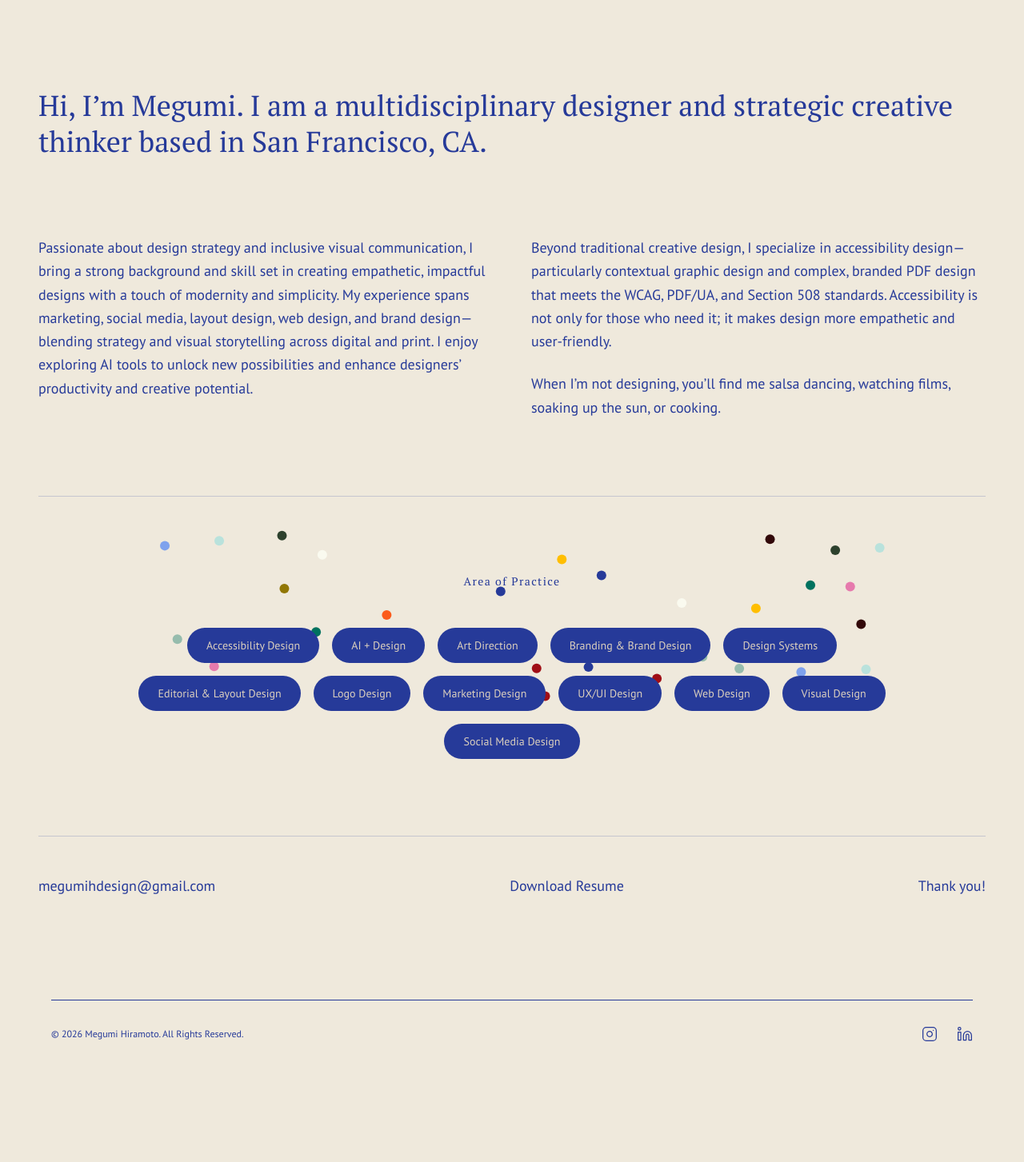
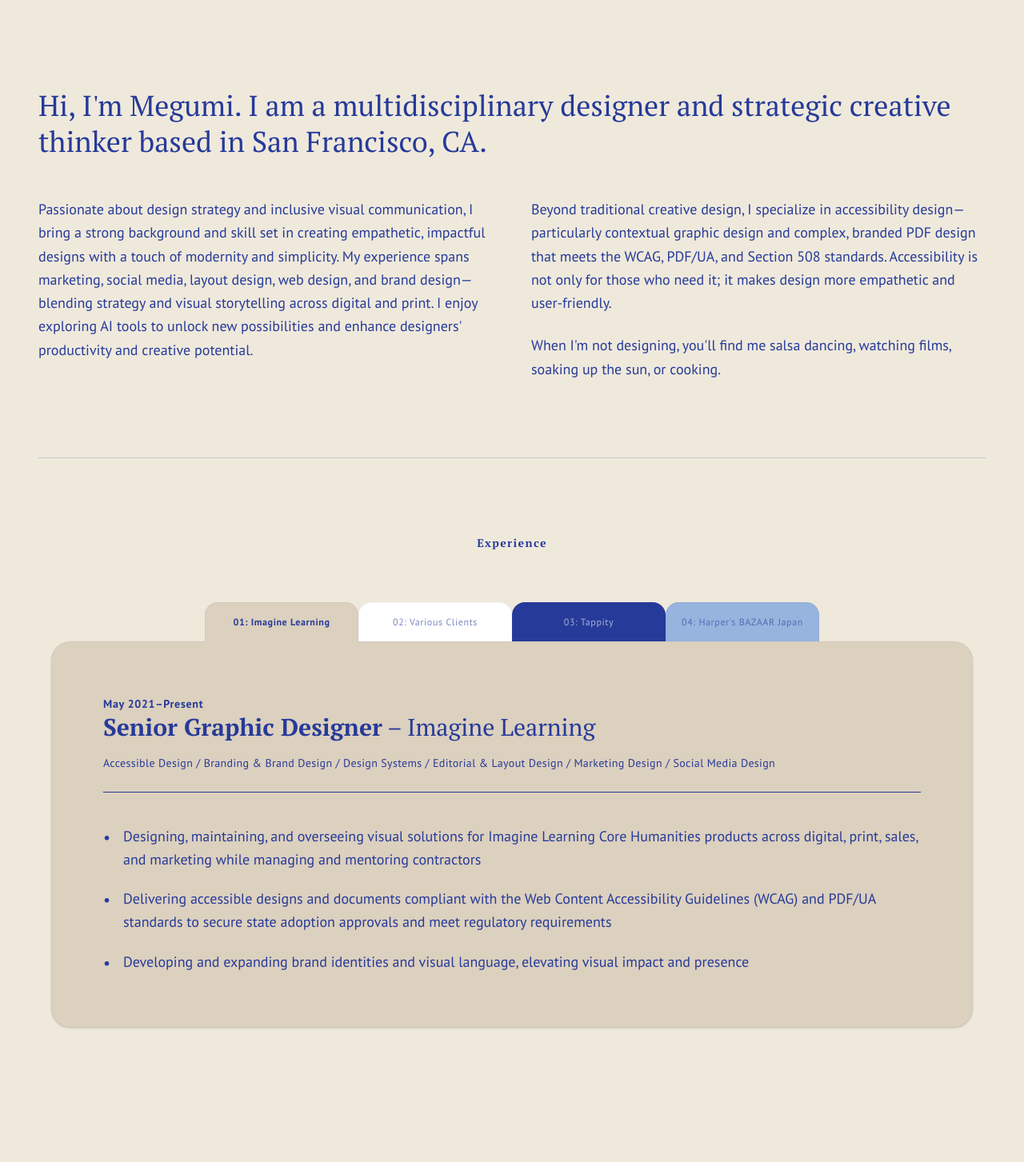
Before and after one commit to megumihdesign-bot/megumi-hiramoto-portfolio, a React (Vite) app: page /about in a window 1280 px wide. Shown: the part 275-1728 px from the top of the page at 80% size. Before the commit the page ends 1626 px from the top, so only its background shows below. Built offline with nearby package versions, Linux system fonts and the light colour scheme.

Commit message:
Replace About page with full experience, practice, and education sections
Co-Authored-By: Claude Sonnet 4.6 <noreply@anthropic.com>

```diff
--- a/src/pages/About.tsx
+++ b/src/pages/About.tsx
@@ -1,15 +1,78 @@
 import { useState, useEffect } from 'react';
-import { motion } from 'motion/react';
+import { motion, AnimatePresence } from 'motion/react';
 import { FloatingDots } from '../components/FloatingDots';
 
 const PRACTICES = [
-  "Accessibility Design", "AI + Design", "Art Direction", "Branding & Brand Design",
+  "Accessible Design", "AI + Design", "Art Direction", "Branding & Brand Design",
   "Design Systems", "Editorial & Layout Design", "Logo Design", "Marketing Design",
   "UX/UI Design", "Web Design", "Visual Design", "Social Media Design"
 ];
 
+const EXPERIENCE_DATA = [
+  {
+    id: 'imagine',
+    tabTitle: '01: Imagine Learning',
+    date: 'May 2021–Present',
+    role: 'Senior Graphic Designer',
+    company: 'Imagine Learning',
+    categories: 'Accessible Design / Branding & Brand Design / Design Systems / Editorial & Layout Design / Marketing Design / Social Media Design',
+    description: [
+      'Designing, maintaining, and overseeing visual solutions for Imagine Learning Core Humanities products across digital, print, sales, and marketing while managing and mentoring contractors',
+      'Delivering accessible designs and documents compliant with the Web Content Accessibility Guidelines (WCAG) and PDF/UA standards to secure state adoption approvals and meet regulatory requirements',
+      'Developing and expanding brand identities and visual language, elevating visual impact and presence'
+    ],
+    bgColor: '#DCD0BE',
+    textColor: '#263A99'
+  },
+  {
+    id: 'various',
+    tabTitle: '02: Various Clients',
+    date: 'January 2019–Present',
+    role: 'Freelance Designer',
+    company: 'Various Clients',
+    categories: 'Art Direction / Branding & Brand Design / Design Systems / Editorial & Layout Design / Logo Design / Marketing Design / Web Design / Visual Design / Social Media Design',
+    description: [
+      'Offering project-based design services and strategies to the brands such as BeHome, Burn A Light Productions, and VelocityAI',
+      'Executing a range of designed assets including logos, business systems, catalogs, fliers, and social media',
+      'Art directing brand vision, visual strategies, and marketing materials to ensure consistency and impact'
+    ],
+    bgColor: '#FFFFFF',
+    textColor: '#263A99'
+  },
+  {
+    id: 'tappity',
+    tabTitle: '03: Tappity',
+    date: 'February 2021–May 2021',
+    role: 'Graphic Designer',
+    company: 'Tappity',
+    categories: 'Art Direction / Design Systems / Visual Design',
+    description: [
+      'Designed graphic elements and assets to support product development',
+      'Updated and maintained newsletter layouts to enhance readability and brand consistency'
+    ],
+    bgColor: '#263A99',
+    textColor: '#FFFFFF'
+  },
+  {
+    id: 'harpers',
+    tabTitle: "04: Harper's BAZAAR Japan",
+    date: 'January 2016–July 2016',
+    role: 'Editorial Assistant',
+    company: "Harper's BAZAAR Japan, Hearst Fujingaho Co., Ltd.",
+    categories: 'Project Management / Communication',
+    description: [
+      'Managed projects, physical and digital assets for the magazine',
+      'Assisted emails, client communications, and schedules for the editorial team',
+      'Supported photo shoots and manuscript translations'
+    ],
+    bgColor: '#97B4DE',
+    textColor: '#263A99'
+  }
+];
+
 export const About = () => {
   const [isMobile, setIsMobile] = useState(false);
+  const [activeTab, setActiveTab] = useState(EXPERIENCE_DATA[0].id);
 
   useEffect(() => {
     const checkMobile = () => setIsMobile(window.innerWidth < 1024);
@@ -17,6 +80,8 @@ export const About = () => {
     window.addEventListener('resize', checkMobile);
     return () => window.removeEventListener('resize', checkMobile);
   }, []);
+
+  const activeExperience = EXPERIENCE_DATA.find(exp => exp.id === activeTab)!;
 
   return (
     <main className="pt-24 md:pt-32 lg:pt-40 pb-0 px-6 md:px-12 max-w-7xl mx-auto">
@@ -30,16 +95,16 @@ export const About = () => {
         </h1>
       </div>
 
-      <div className="grid grid-cols-1 lg:grid-cols-12 gap-12 mb-12 md:mb-16 lg:mb-24">
+      <div className="grid grid-cols-1 lg:grid-cols-12 gap-y-6 lg:gap-x-12 mb-12 md:mb-16 lg:mb-24">
         <div className="lg:col-span-12">
-          <h2 className="text-3xl md:text-4xl font-serif text-cobalt leading-tight mb-12 w-full">
-            Hi, I’m Megumi. I am a multidisciplinary designer and strategic creative thinker based in San Francisco, CA.
+          <h2 className="text-3xl md:text-4xl font-serif text-cobalt leading-tight mb-6 w-full">
+            Hi, I'm Megumi. I am a multidisciplinary designer and strategic creative thinker based in San Francisco, CA.
           </h2>
         </div>
 
         <div className="lg:col-span-6 text-lg text-cobalt leading-relaxed space-y-6">
           <p>
-            Passionate about design strategy and inclusive visual communication, I bring a strong background and skill set in creating empathetic, impactful designs with a touch of modernity and simplicity. My experience spans marketing, social media, layout design, web design, and brand design—blending strategy and visual storytelling across digital and print. I enjoy exploring AI tools to unlock new possibilities and enhance designers’ productivity and creative potential.
+            Passionate about design strategy and inclusive visual communication, I bring a strong background and skill set in creating empathetic, impactful designs with a touch of modernity and simplicity. My experience spans marketing, social media, layout design, web design, and brand design—blending strategy and visual storytelling across digital and print. I enjoy exploring AI tools to unlock new possibilities and enhance designers' productivity and creative potential.
           </p>
         </div>
 
@@ -48,18 +113,89 @@ export const About = () => {
             Beyond traditional creative design, I specialize in accessibility design—particularly contextual graphic design and complex, branded PDF design that meets the WCAG, PDF/UA, and Section 508 standards. Accessibility is not only for those who need it; it makes design more empathetic and user-friendly.
           </p>
           <p>
-            When I’m not designing, you’ll find me salsa dancing, watching films, soaking up the sun, or cooking.
+            When I'm not designing, you'll find me salsa dancing, watching films, soaking up the sun, or cooking.
           </p>
         </div>
       </div>
 
-      <div className="border-t border-cobalt/20 pt-12 md:pt-16 lg:pt-24 mb-12 md:mb-16 lg:mb-24 relative">
-        <FloatingDots count={40} area="practice-support" />
-        <h3 className="text-sm tracking-widest text-cobalt text-center mb-12 relative z-10">
+      {/* Experience Section - Interactive Folder/Tab System */}
+      <div className="mb-24 md:mb-32">
+        <div className="w-full h-[1px] bg-cobalt/20 mb-24" />
+        <h3 className="text-sm tracking-widest text-cobalt text-center mb-16 font-bold">Experience</h3>
+
+        <div className="relative max-w-6xl mx-auto">
+          {/* Tabs */}
+          <div className="flex flex-wrap lg:flex-nowrap justify-center gap-1 lg:gap-0 relative z-10 px-4 lg:px-12">
+            {EXPERIENCE_DATA.map((exp) => (
+              <button
+                key={exp.id}
+                onClick={() => setActiveTab(exp.id)}
+                className={`px-4 py-3 lg:px-0 lg:py-4 lg:w-48 text-[10px] lg:text-xs tracking-wider transition-all duration-300 rounded-t-xl lg:rounded-t-2xl border-t border-x border-cobalt/5 ${
+                  activeTab === exp.id ? 'z-20 font-bold' : 'z-10 font-normal'
+                }`}
+                style={{
+                  backgroundColor: exp.bgColor,
+                  color: exp.textColor,
+                  marginBottom: activeTab === exp.id ? '-1px' : '0'
+                }}
+              >
+                <span className={activeTab === exp.id ? 'opacity-100' : 'opacity-60'}>
+                  {isMobile ? exp.tabTitle.split(':')[0] : exp.tabTitle}
+                </span>
+              </button>
+            ))}
+          </div>
+
+          {/* Panel */}
+          <div
+            className="relative z-0 p-8 md:p-12 lg:p-16 rounded-3xl border border-cobalt/5 shadow-sm min-h-[600px] md:min-h-[550px] lg:min-h-[480px] transition-colors duration-500"
+            style={{
+              backgroundColor: activeExperience.bgColor,
+              color: activeExperience.textColor
+            }}
+          >
+            <AnimatePresence mode="wait">
+              <motion.div
+                key={activeTab}
+                initial={{ opacity: 0 }}
+                animate={{ opacity: 1 }}
+                exit={{ opacity: 0 }}
+                transition={{ duration: 0.3 }}
+                className="space-y-6"
+              >
+                <div className="space-y-4">
+                  <span className="text-sm font-bold tracking-wider">{activeExperience.date}</span>
+                  <h4 className="text-2xl md:text-3xl font-serif">
+                    <span className="font-bold">{activeExperience.role}</span> – {activeExperience.company}
+                  </h4>
+                  <p className="text-xs md:text-sm font-normal tracking-wide leading-relaxed">
+                    {activeExperience.categories}
+                  </p>
+                </div>
+
+                <div className="w-full h-[1px]" style={{ backgroundColor: activeExperience.textColor }} />
+
+                <ul className="space-y-5 list-none pt-4">
+                  {activeExperience.description.map((item, i) => (
+                    <li key={i} className="text-base md:text-lg leading-relaxed flex items-start gap-4">
+                      <span className="flex items-center justify-center h-[1.625em] text-base md:text-xl">•</span>
+                      <span>{item}</span>
+                    </li>
+                  ))}
+                </ul>
+              </motion.div>
+            </AnimatePresence>
+          </div>
+        </div>
+      </div>
+
+      <div className="pt-12 md:pt-16 lg:pt-24 mb-12 md:mb-16 lg:mb-24 relative">
+        <FloatingDots count={50} area="practice-support" />
+        <h3 className="text-sm tracking-widest text-cobalt text-center mb-16 font-bold relative z-10">
           Area of Practice
         </h3>
 
-        <div className="flex flex-wrap justify-center gap-4 max-w-5xl mx-auto relative z-10">
+        <div className="flex flex-wrap justify-center gap-x-4 gap-y-6 max-w-5xl mx-auto relative z-10">
           {PRACTICES.map((practice, idx) => (
             <motion.span
               key={practice}
@@ -76,19 +212,31 @@ export const About = () => {
         </div>
       </div>
 
-      <div className="border-t border-cobalt/20 pt-12 flex flex-col md:flex-row justify-between items-center gap-8">
-        <a href="mailto:megumihdesign@gmail.com" className="text-cobalt hover:opacity-60 transition-opacity text-lg">
-          megumihdesign@gmail.com
-        </a>
+      {/* Education Section */}
+      <div className="pt-12 md:pt-16 lg:pt-24 mb-12 md:mb-16 lg:mb-24 text-center">
+        <h3 className="text-sm tracking-widest text-cobalt mb-16 font-bold">Education</h3>
+        <div className="space-y-16">
+          <div className="space-y-3">
+            <h4 className="text-2xl md:text-3xl font-serif text-cobalt font-bold">MA in Graphic Design & Digital Media</h4>
+            <p className="text-lg text-cobalt">Academy Art of University, San Francisco CA</p>
+          </div>
+          <div className="space-y-3">
+            <h4 className="text-2xl md:text-3xl font-serif text-cobalt font-bold">BA in International Politics, Economics and Business</h4>
+            <p className="text-lg text-cobalt">Aoyama Gakuin University, Tokyo Japan</p>
+          </div>
+        </div>
+      </div>
+
+      {/* Resume Button */}
+      <div className="flex justify-center mb-32">
         <a
-          href="https://drive.google.com/drive/folders/1m5jlyLvwV54RrQMjEzT15PeXZ1UFnBzG?usp=sharing"
+          href="https://drive.google.com/drive/folders/1m5jlyLvwV54RrQMjEzT15PeXZ1UFnBzG"
           target="_blank"
           rel="noopener noreferrer"
-          className="text-cobalt hover:opacity-60 transition-opacity text-lg"
+          className="px-12 py-5 bg-cobalt text-stone font-bold tracking-widest hover:bg-ink transition-colors duration-300 rounded-none text-sm"
         >
-          Download Resume
+          Download Megumi's resume
         </a>
-        <span className="text-cobalt text-lg">Thank you!</span>
       </div>
     </main>
   );
```
